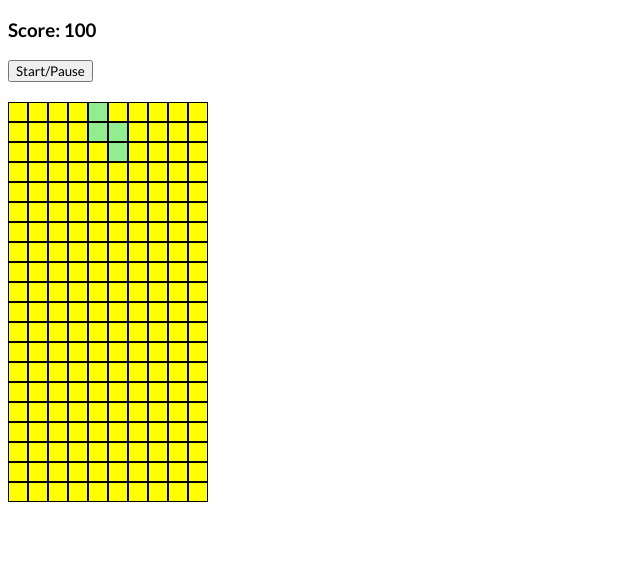
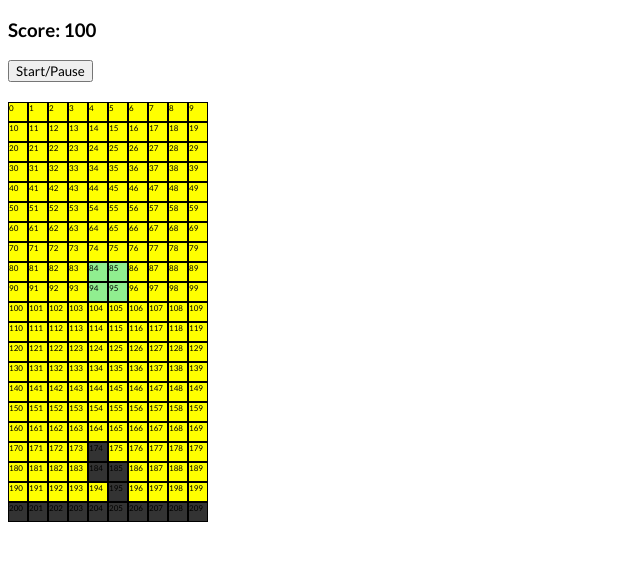
Before and after one commit to mrChernicharo/JS-Tetris, a plain HTML site: page index.html in a window 1280 px wide. Shown: the part 63-624 px from the top of the page, without its empty margins (0-640 px from the left). Drawn offline with Linux system fonts and the light colour scheme.

Commit message:
freeze()

```diff
--- a/app.js
+++ b/app.js
@@ -1,12 +1,16 @@
+/* eslint-disable no-return-assign */
+/* eslint-disable no-plusplus */
+/* eslint-disable no-param-reassign */
 /* eslint-disable prefer-const */
 /* eslint-disable no-alert */
 /* eslint-disable no-undef */
 /* eslint-disable quotes */
-
+let count = 0;
 document.addEventListener("DOMContentLoaded", () => {
   const grid = document.querySelector(".grid");
 
   const squares = Array.from(document.querySelectorAll(".grid div"));
+  squares.map((item) => (item.innerText = count++));
 
   const width = 10;
 
@@ -72,7 +76,24 @@ document.addEventListener("DOMContentLoaded", () => {
   }
   draw();
 
-  setTimeout(() => undraw(), 3000);
-  setTimeout(() => draw(), 4000);
-  setTimeout(() => undraw(), 7000);
+  let timerId = setInterval(moveDown, 200);
+
+  function moveDown() {
+    undraw();
+    currentPosition += width;
+    draw();
+    freeze();
+  }
+
+  function freeze() {
+    if (
+      current.some((index) => squares[currentPosition + index + width].classList.contains("taken"))
+    ) {
+      current.forEach((index) => squares[currentPosition + index].classList.add("taken"));
+      random = Math.floor(Math.random() * theTertrominoes.length);
+      current = theTertrominoes[random][currentRotation];
+      currentPosition = 4;
+      draw();
+    }
+  }
 });
--- a/index.html
+++ b/index.html
@@ -11,6 +11,7 @@
     <link rel="stylesheet" href="style.css" />
     <script src="app.js"></script>
   </head>
+
   <body>
     <h1>Tetris</h1>
 
@@ -218,6 +219,16 @@
       <div></div>
       <div></div>
       <div></div>
+      <div class="taken"></div>
+      <div class="taken"></div>
+      <div class="taken"></div>
+      <div class="taken"></div>
+      <div class="taken"></div>
+      <div class="taken"></div>
+      <div class="taken"></div>
+      <div class="taken"></div>
+      <div class="taken"></div>
+      <div class="taken"></div>
     </div>
   </body>
 </html>
--- a/style.css
+++ b/style.css
@@ -13,8 +13,8 @@
 }
 
 .grid > div {
-  width: 20px;
-  height: 20px;
+  width: 10%;
+  height: 5%;
   border: 1px solid black;
   border-collapse: collapse;
   font-size: 8px;
@@ -23,3 +23,6 @@
 .tetromino {
   background-color: lightgreen;
 }
+.taken {
+  background-color: #333;
+}
```
